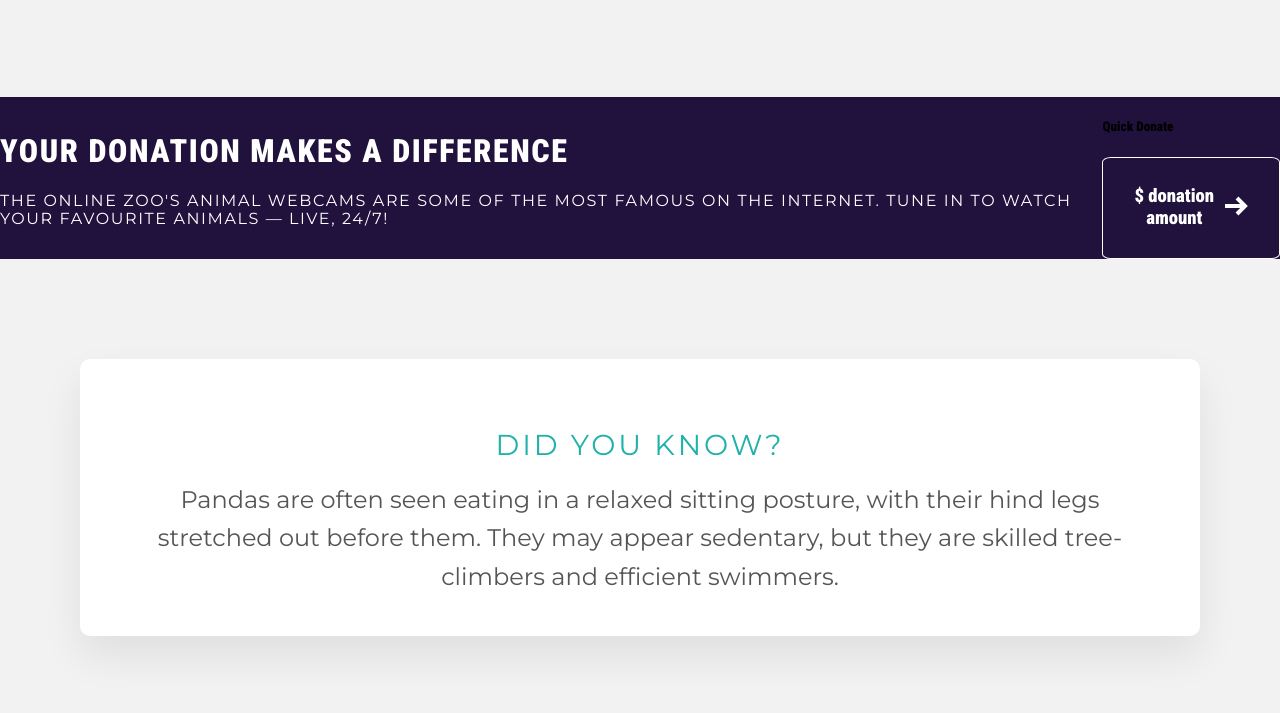
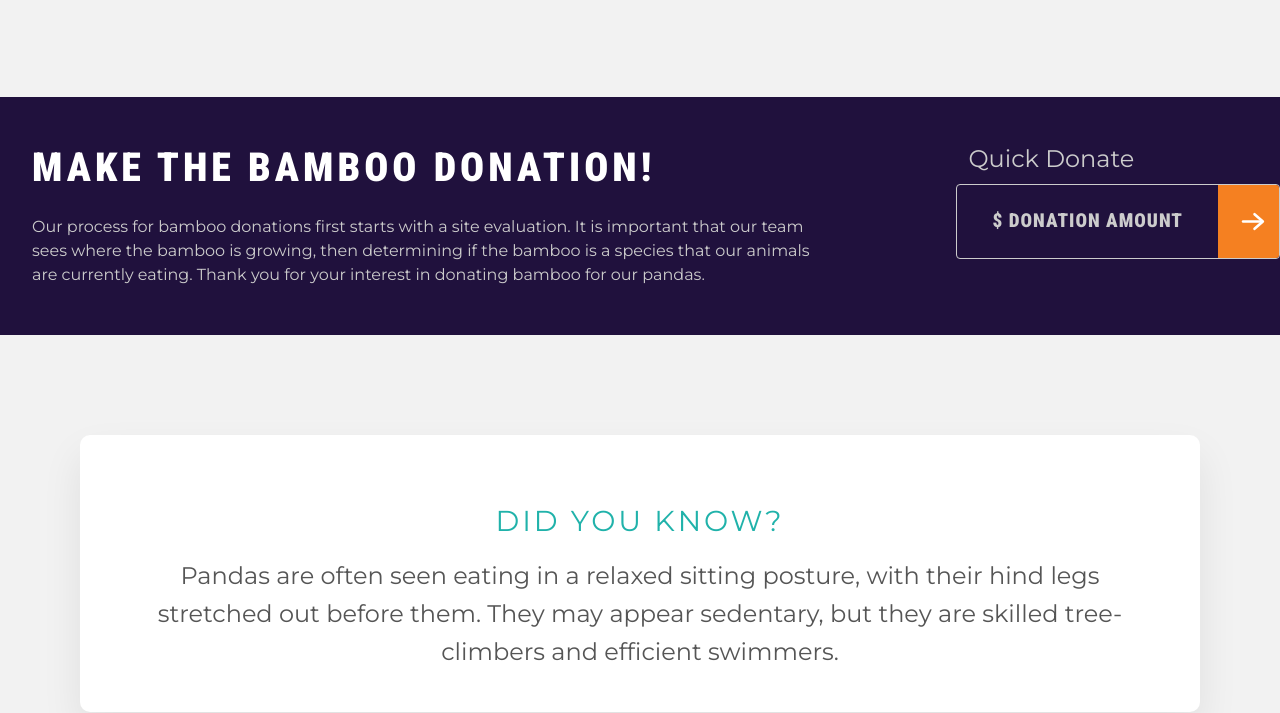
Before and after one commit to islomboynazarov/online-zoo, a plain HTML site: page online-zoo/pages/zoos/panda/index.html in a window 1280 px wide. Shown: the part 1319-2032 px from the top of the page. Drawn offline with Linux system fonts and the light colour scheme; files whose address does not match are found by name.

Commit message:
fix: fix buttons on the zoo/panda page only

```diff
--- a/online-zoo/pages/zoos/panda/index.html
+++ b/online-zoo/pages/zoos/panda/index.html
@@ -69,10 +69,11 @@
           <button class="btn hero__btn">
             <h3>Donate now</h3>
             <a href="#" class="btn__arrowRight">
-              <svg class="arrow-icon" xmlns="http://www.w3.org/2000/svg" viewBox="0 0 24 24">
+               <svg class="btn-arrow" viewBox="0 0 24 24" fill="none"><line x1="2" y1="12" x2="19" y2="12" stroke="currentColor" stroke-width="2.5" stroke-linecap="round"/><polyline points="13,5 21,12 13,19" fill="none" stroke="currentColor" stroke-width="2.5" stroke-linecap="round" stroke-linejoin="round"/></svg>
+              <!-- <svg class="arrow-icon" xmlns="http://www.w3.org/2000/svg" viewBox="0 0 24 24">
               <line x1="0" y1="12" x2="18" y2="12" stroke="white" stroke-width="4"/>
               <polyline points="12,4 20,12 12,20" fill="none" stroke="white" stroke-width="4"/>
-              </svg>
+              </svg> -->
               </a>
           </button>
       </div>
@@ -100,16 +101,20 @@
       </div>
     </div>
     </div>
+
+    <!-- Purple Stipe part -->
+
     <section class="donation__container">
-        <div class="container donation__purple">
+      <div class="container donation__purple">
+
           <div class="donation__title">
-              <h1>Your donation makes a difference</h1>
-              <p class="donation__paragraph">The Online Zoo's animal webcams are some of the most famous on the internet. Tune in to watch your favourite animals — live, 24/7!</p>
+              <h1>Make the bamboo donation!</h1>
+              <p class="donation__paragraph">Our process for bamboo donations first starts with a site evaluation. It is important that our team sees where the bamboo is growing, then determining if the bamboo is a species that our animals are currently eating. Thank you for your interest in donating bamboo for our pandas.</p>
           </div>
 
           <div class="donation__form">
-              <h5>Quick Donate</h5>
-              <button class="donation__btn">
+              <h2>Quick Donate</h2>
+              <!-- <button class="donation__btn">
                   <h3>$ donation amount</h3>
                   <a href="#" class="btn__arrowRight">
                       <svg class="arrow-icon" xmlns="http://www.w3.org/2000/svg" viewBox="0 0 24 24">
@@ -117,10 +122,17 @@
                       <polyline points="12,4 20,12 12,20" fill="none" stroke="white" stroke-width="4"/>
                       </svg>
                   </a>
-               </button>
-           </div>
+               </button> -->
+               <button class="btn-split">
+                  <span class="btn-split__text">$ Donation Amount</span>
+                  <span class="btn-split__arrow">
+                    <svg class="btn-arrow" viewBox="0 0 24 24" fill="none"><line x1="2" y1="12" x2="19" y2="12" stroke="white" stroke-width="2.5" stroke-linecap="round"/><polyline points="13,5 21,12 13,19" fill="none" stroke="white" stroke-width="2.5" stroke-linecap="round" stroke-linejoin="round"/></svg>
+                  </span>
+                </button>
+          </div>
+
      </div>
-      </section>
+    </section>
 
   <section class="panda-info container">
 
@@ -196,7 +208,8 @@
         <div class="donate">
         <button class="donate__btn">
             Donate for volunteers
-            <span class="arrow">→</span>
+            <svg class="btn-arrow" viewBox="0 0 24 24" fill="none"><line x1="2" y1="12" x2="19" y2="12" stroke="white" stroke-width="2.5" stroke-linecap="round"/><polyline points="13,5 21,12 13,19" fill="none" stroke="white" stroke-width="2.5" stroke-linecap="round" stroke-linejoin="round"/></svg>
+            <!-- <span class="arrow">→</span> -->
             <!-- <img src="../../assets/icons/arrows/arrowRight.png" alt="arrowRight" class="btn-icon"> -->
         </button>
         </div>
--- a/online-zoo/pages/zoos/panda/style.css
+++ b/online-zoo/pages/zoos/panda/style.css
@@ -127,9 +127,10 @@
   padding-left: 30%;
 }
 
+
 /* transferred btn from landing page */
 .hero__btn {
-  display: flex;
+  /* display: flex;
   align-items: center;
   justify-content: center;
   padding: 0.5rem 1rem;
@@ -138,14 +139,40 @@
   border: none;
   border-radius: 5px;
   cursor: pointer;
-  transition: all 0.3s ease;
+  transition: all 0.3s ease; */
+  display: inline-flex;
+  align-items: center;
+  gap: 12px;
+  background: #f58021;
+  color: #fff;
+  border: none;
+  border-radius: 4px;
+  padding: 5px 30px;
+  font-family: 'Montserrat', sans-serif;
+  font-size: 1rem;
+  font-weight: normal;
+  letter-spacing: 2.5px;
+  text-transform: uppercase;
+  cursor: pointer;
+  transition: background 0.2s;
 }
 
-.live__video img {
- border: 4px solid transparent;
+.btn-arrow {
+  width: 25px;
+  height: 35px;
+  flex-shrink: 0;
+  background: transparent;
+  color: #fff;
+  display: flex;
+  align-items: center;
+  justify-content: center;
+  transition: background 0.2s;
 }
 
-.hero__btn h3 {
+/* .btn-arrow:hover {background: #D26004;} */
+.hero__btn:hover { background: #D26004; }
+
+/* .hero__btn h3 {
   font-family: 'Montserrat', sans-serif;
   font-size: 1rem;
   font-weight: normal;
@@ -164,6 +191,10 @@
   width: 1.5rem;
   height: auto;
   stroke: currentColor;
+} */
+
+.live__video img {
+ border: 4px solid transparent;
 }
 
 /* More Views */
@@ -221,19 +252,34 @@ border: 4px solid #20113D;
 
 
 .donation__container {
-  display: flex;
+  /* display: flex;
   flex-direction: row;
   align-items: center;
-  justify-content: space-between;
+  justify-content: space-between; */
   background: #20113D;
 }
 
 .donation__title {
+  width: 800px;
+  padding: 2rem;
+  line-height: 1.5em;
+}
+
+.donation__title h1 {
   font-family: 'Montserrat', sans-serif;
-  font-size: 1rem;
+  font-weight: light;
+  font-size: 2.5rem;
   color: #fff;
   text-transform: uppercase;
   letter-spacing: 0.1em;
+  padding-bottom: 0.5rem;
+}
+
+.donation__title p {
+  font-family: 'Montserrat', sans-serif;
+  font-weight: light;
+  font-size: 1rem;
+  color: #cccccc;
 }
 
 .donation__purple {
@@ -242,7 +288,19 @@ border: 4px solid #20113D;
     justify-content: space-between;
 }
 
-.donation__btn{
+.donation__form {
+padding-bottom: 2.5rem;
+}
+
+.donation__form h2 {
+color: #cccccc;
+font-weight: normal;
+font-size: 1.5rem;
+padding: 0.5em;
+margin:0;
+}
+
+/* .donation__btn{
   display: flex;
   align-items: center;
   gap: 10px;
@@ -256,8 +314,56 @@ border: 4px solid #20113D;
   cursor: pointer;
   transition: 0.3s;
 }
+  */
 
-/* Panda info sectionis here starts */
+
+  /* Button separate */
+
+.btn-split {
+      display: inline-flex;
+      align-items: stretch;
+      border: 1.5px solid #ccc;
+      border-radius: 4px;
+      padding: 0;
+      background: transparent;
+      overflow: hidden;
+      cursor: pointer;
+      transition: border-color 0.2s;
+    }
+
+    .btn-split__text {
+      padding: 25px 35px;
+      font-family: 'Montserrat', sans-serif;
+      font-size: 1.2rem;
+      font-weight: 600;
+      letter-spacing: 1px;
+      text-transform: uppercase;
+      color: #ccc;
+      background: none;
+      border: none;
+      cursor: pointer;
+      white-space: nowrap;
+    }
+
+    .btn-split__arrow {
+      width: 25px;
+      height: 45px;
+      flex-shrink: 0;
+      background: #f58021;
+      color: #fff;
+      padding: 14px 18px;
+      display: flex;
+      align-items: center;
+      justify-content: center;
+      transition: background 0.2s;
+    }
+ .btn-split:hover .btn-split__arrow { background: #D26004; }
+
+
+
+
+
+/* Mini Panda info sectionis here starts */
 
 .panda-info {
   background: #f2f2f2;
--- a/online-zoo/shared/styles/footer.css
+++ b/online-zoo/shared/styles/footer.css
@@ -46,26 +46,37 @@
 .donate__btn {
   display: flex;
   align-items: center;
-  gap: 10px;
-  padding: 10px 30px;
+  padding: 10px 20px;
   background: #20113D;
   border: solid 1px #fff;
-  border-radius: 5%;
+  border-radius: 5px;
   font-family: 'Montserrat', sans-serif;
+  padding: 1em 1.5em;
   color: #fff;
   font-size: 1rem;
   cursor: pointer;
   transition: 0.3s;
+  text-transform: uppercase;
+  letter-spacing: 0.1em;
 }
 
-.arrow {
- font-size: 2em;
- display: inline-block;
- top: -5px;
+.btn-arrow {
+  width: 25px;
+  height: 25px;
+  flex-shrink: 0;
+  background: transparent;
+  color: #fff;
+  padding-left: 10px;
+  display: flex;
+  align-items: center;
+  justify-content: center;
+  transition: background 0.2s;
 }
 
-.donate__btn:hover {
-  color: #20113D;
+
+.donate__btn:hover,
+.btn-arrow {
+  color: #ccc;
 }
 
 .footer__divider {
```
